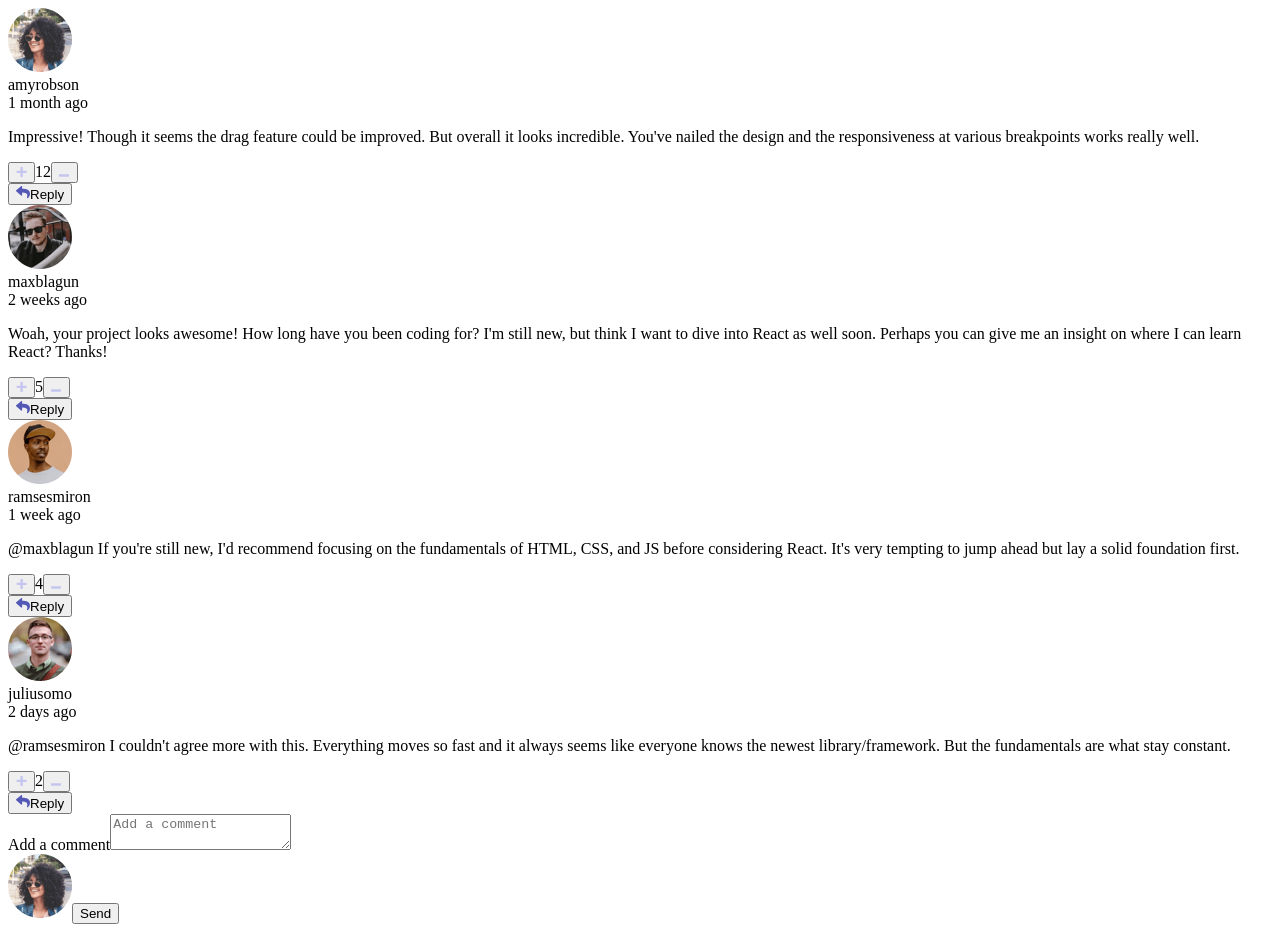
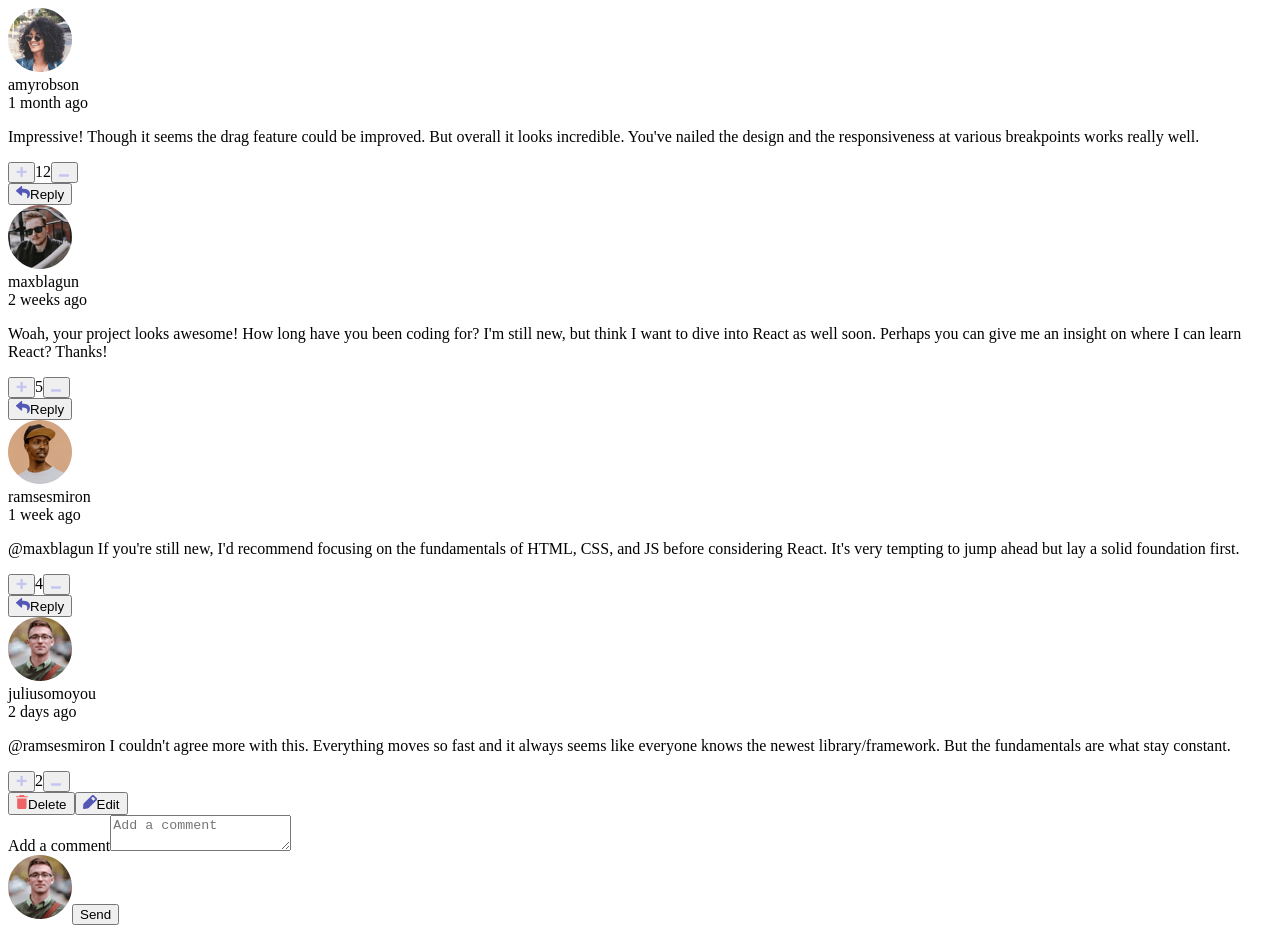
Before and after one commit to fernandonagase/nextjs-comments-component, a Next.js app: page / in a window 1280 px wide. Shown: the top 940 px of the page. Built offline with nearby package versions, Linux system fonts and the light colour scheme.

Commit message:
allow components to access current user data

```diff
--- a/components/AddComment/index.tsx
+++ b/components/AddComment/index.tsx
@@ -1,6 +1,11 @@
 import Avatar from '../Avatar'
+import User from '../CommentComponent/types/user'
 
-export default function AddComment() {
+type AddCommentProps = {
+    currentUser: User
+}
+
+export default function AddComment(props: AddCommentProps) {
     return (
         <form>
             <div>
@@ -11,7 +16,7 @@ export default function AddComment() {
                 ></textarea>
             </div>
             <div>
-                <Avatar pictureUrl="images/avatars/image-amyrobson.png" />
+                <Avatar pictureUrl={props.currentUser.avatarUrl} />
                 <button type="submit">Send</button>
             </div>
         </form>
--- a/components/Comment/index.tsx
+++ b/components/Comment/index.tsx
@@ -3,6 +3,7 @@ import { useState } from 'react'
 import AddComment from '../AddComment'
 import BaseComment from './types/base-comment'
 import CommentCard from '../CommentCard'
+import { useCurrentUser } from '../CommentComponent/user-context'
 
 type CommentProps = {
     comment: BaseComment
@@ -11,7 +12,9 @@ type CommentProps = {
 
 export default function Comment(props: CommentProps) {
     const { comment, replyingTo } = props
+
     const [isReplying, setIsReplying] = useState(false)
+    const currentUser = useCurrentUser()
 
     function handleReply() {
         setIsReplying((prev) => !prev)
@@ -28,7 +31,7 @@ export default function Comment(props: CommentProps) {
                 onReply={handleReply}
                 key={comment.id}
             />
-            {isReplying && <AddComment />}
+            {isReplying && <AddComment currentUser={currentUser} />}
         </div>
     )
 }
--- a/components/CommentCard/comment-header.tsx
+++ b/components/CommentCard/comment-header.tsx
@@ -1,9 +1,9 @@
 import Avatar from '../Avatar'
 import Tag from '../Tag'
-import Author from './types/author'
+import User from '../CommentComponent/types/user'
 
 type CommentHeaderProps = {
-    author: Author
+    author: User
     publishedAt: string
     isOwnedByUser: boolean
 }
--- a/components/CommentCard/index.tsx
+++ b/components/CommentCard/index.tsx
@@ -1,20 +1,23 @@
 import CommentAction from './comment-action'
 import CommentBody from './comment-body'
 import CommentHeader from './comment-header'
-import Author from './types/author'
+import User from '../CommentComponent/types/user'
+import { useCurrentUser } from '../CommentComponent/user-context'
 
 type CommentCardProps = {
     body: string
-    author: Author
+    author: User
     score: number
     publishedAt: string
-    isOwnedByUser?: boolean
     replyingTo?: string
     onReply: () => void
 }
 
 export default function CommentCard(props: CommentCardProps) {
-    const { isOwnedByUser = false, onReply, ...comment } = props
+    const { onReply, ...comment } = props
+
+    const currentUser = useCurrentUser()
+    const isOwnedByUser = currentUser.username === props.author.username
 
     return (
         <article>
--- a/components/CommentComponent/index.tsx
+++ b/components/CommentComponent/index.tsx
@@ -2,21 +2,26 @@ import AddComment from '../AddComment'
 import Modal from '../Modal'
 import CommentType from '../Comment/types/comment'
 import CommentThread from '../CommentThread'
+import User from './types/user'
+import UserContext from './user-context'
 
 type CommentComponentProps = {
     comments: CommentType[]
+    currentUser: User
 }
 
 export default function CommentComponent(props: CommentComponentProps) {
     return (
+        <UserContext.Provider value={props.currentUser}>
             <div>
                 <div>
                     {props.comments.map((comment) => (
                         <CommentThread comment={comment} key={comment.id} />
                     ))}
                 </div>
-            <AddComment />
+                <AddComment currentUser={props.currentUser} />
                 <Modal />
             </div>
+        </UserContext.Provider>
     )
 }
--- a/components/CommentCard/types/author.ts
+++ b/components/CommentComponent/types/user.ts
@@ -1,6 +1,6 @@
-interface Author {
+interface User {
     username: string
     avatarUrl: string
 }
 
-export default Author
+export default User
--- /dev/null
+++ b/components/CommentComponent/user-context.ts
@@ -0,0 +1,18 @@
+import { createContext, useContext } from 'react'
+import User from './types/user'
+
+const UserContext = createContext<User | null>(null)
+
+export function useCurrentUser() {
+    const currentUser = useContext(UserContext)
+
+    if (!currentUser) {
+        throw new Error(
+            'useCurrentUser has to be used within <UserContext.Provider>'
+        )
+    }
+
+    return currentUser
+}
+
+export default UserContext
--- a/components/CommentSection/index.tsx
+++ b/components/CommentSection/index.tsx
@@ -4,16 +4,20 @@ import { useEffect, useState } from 'react'
 
 import CommentType from '../Comment/types/comment'
 import CommentComponent from '../CommentComponent'
-import { getComments } from '@/lib/comment'
+import { getData } from '@/lib/comment'
+import User from '../CommentComponent/types/user'
 
 export default function CommentSection() {
     const [comments, setComments] = useState<CommentType[]>([])
+    const [currentUser, setCurrentUser] = useState<User>()
     const [isLoading, setIsLoading] = useState(true)
 
     useEffect(() => {
         async function fetchComments() {
             setIsLoading(true)
-            setComments(await getComments())
+            const data = await getData()
+            setComments(data.comments)
+            setCurrentUser(data.currentUser)
             setIsLoading(false)
         }
         fetchComments()
@@ -24,7 +28,14 @@ export default function CommentSection() {
             {isLoading ? (
                 <p>Carregando comentários...</p>
             ) : (
-                <CommentComponent comments={comments} />
+                <CommentComponent
+                    comments={comments}
+                    /*
+                        Perigo: é necessário garantir que CommentComponent nunca
+                        será renderizado com currentUser como null
+                    */
+                    currentUser={currentUser!}
+                />
             )}
         </section>
     )
--- a/lib/comment.ts
+++ b/lib/comment.ts
@@ -2,10 +2,13 @@ import Comment from './types/comment'
 import CommentsData from './types/comments-data'
 import User from './types/user'
 
-export async function getComments() {
+export async function getData() {
     const data = await fetch('/api/comments')
     const json: CommentsData = await data.json()
-    return json.comments.map(adaptComment)
+    return {
+        currentUser: mapUser(json.currentUser),
+        comments: json.comments.map(adaptComment),
+    }
 }
 
 function adaptComment(comment: Comment) {
```
Lines whose indentation alone changed are shown as unchanged.
